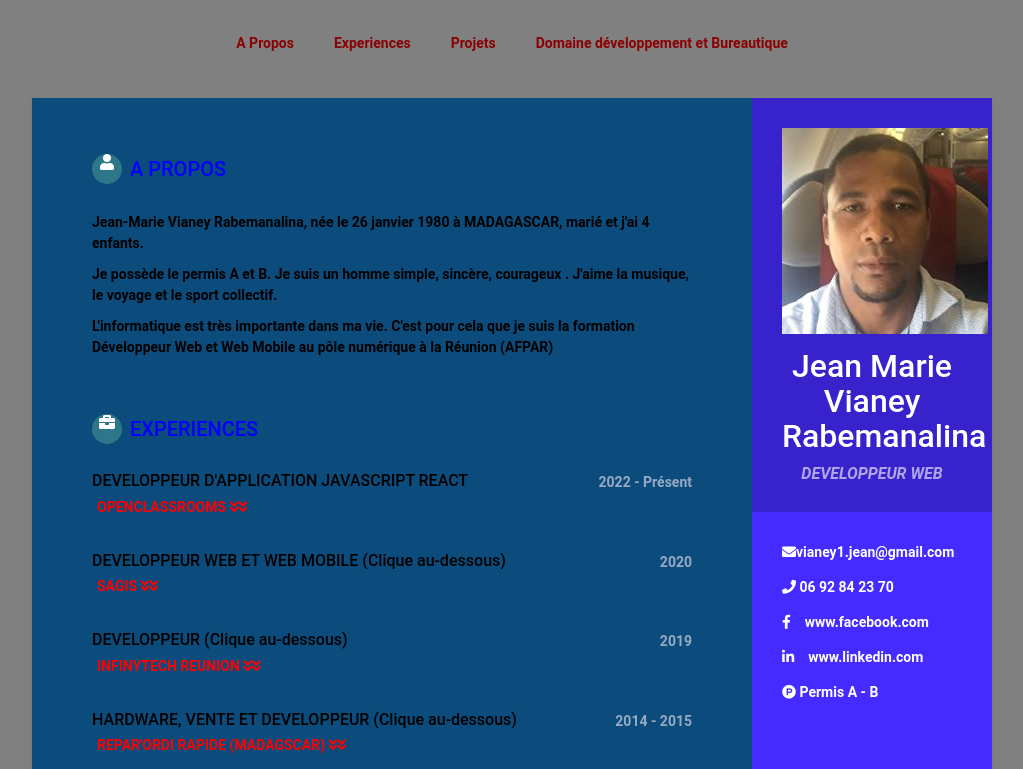
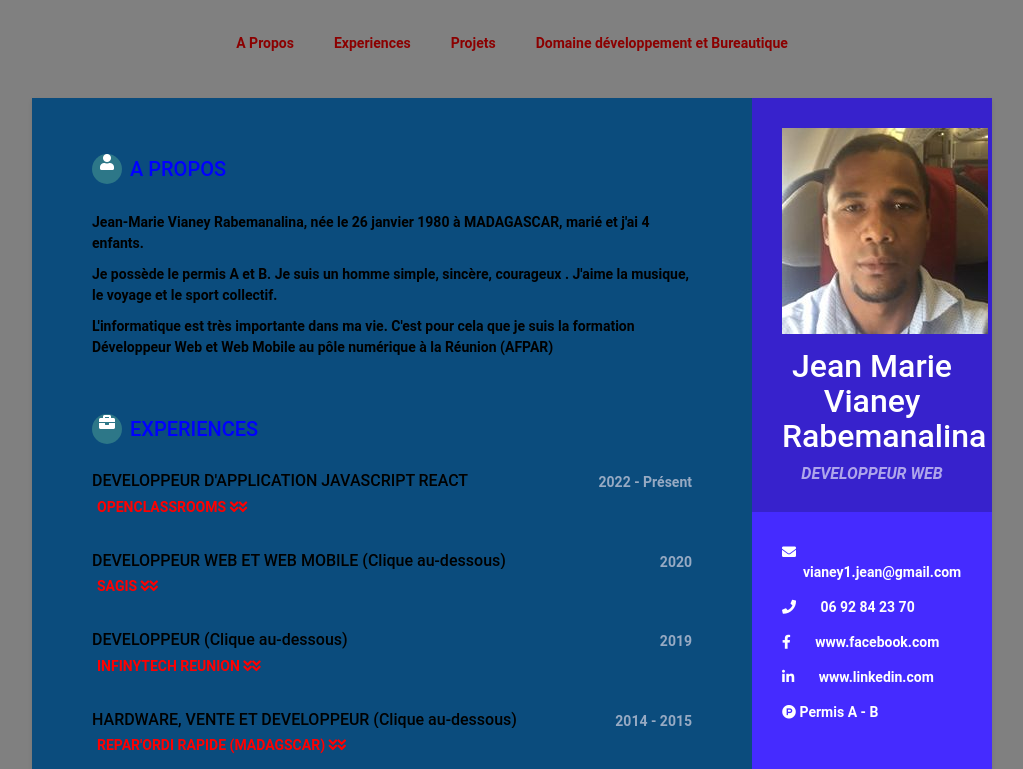
Before and after one commit to vianey-jean/CV_2021Github.io, a plain HTML site: page index.html in a window 1280 px wide. Shown: the top 769 px of the page, without its empty margins (128-1151 px from the left). Drawn offline with nearby package versions, Linux system fonts and the light colour scheme.

Commit message:
Update index.html

```diff
--- a/index.html
+++ b/index.html
@@ -80,11 +80,11 @@ $(".intro").slideToggle("slow");
 
             <div class="contact-container container-block">
                 <ul class="list-unstyled contact-list">
-                    <li class="email"><i class="fas fa-envelope"></i><a href="mailto: yourname@email.com">vianey1.jean@gmail.com</a></li>
-                    <li class="phone"><i class="fas fa-phone"></i><a href="tel:0123 456 789"> 06 92 84 23 70</a></li>
+                    <li class="email"><i class="fas fa-envelope"></i>&nbsp&nbsp&nbsp&nbsp&nbsp&nbsp<a href="mailto: yourname@email.com">vianey1.jean@gmail.com</a></li>
+                    <li class="phone"><i class="fas fa-phone"></i>&nbsp&nbsp&nbsp&nbsp&nbsp&nbsp<a href="tel:0123 456 789"> 06 92 84 23 70</a></li>
 
-                    <li class="facebook"><i class="fab fa-facebook-f"></i>&nbsp&nbsp&nbsp<a href="https://www.facebook.com/jeanmarievianey.rabemanalina" target="_blank"> www.facebook.com</a></li>
-                    <li class="facebook"><i class="fab fa-linkedin-in"></i>&nbsp&nbsp&nbsp<a href="https://www.linkedin.com/in/jean-marie-rabemanalina-aa06571a3/" target="_blank"> www.linkedin.com</a></li>
+                    <li class="facebook"><i class="fab fa-facebook-f"></i>&nbsp&nbsp&nbsp&nbsp&nbsp&nbsp<a href="https://www.facebook.com/jeanmarievianey.rabemanalina" target="_blank"> www.facebook.com</a></li>
+                    <li class="facebook"><i class="fab fa-linkedin-in"></i>&nbsp&nbsp&nbsp&nbsp&nbsp&nbsp<a href="https://www.linkedin.com/in/jean-marie-rabemanalina-aa06571a3/" target="_blank"> www.linkedin.com</a></li>
                     <!--Ajout Linkdin:   https://www.linkedin.com/in/jean-marie-rabemanalina-aa06571a3/   --->
                     <li class="facebook"><i class="fab fa-product-hunt"></i><a href= "#hook"> Permis A - B</a></li>
 
```
